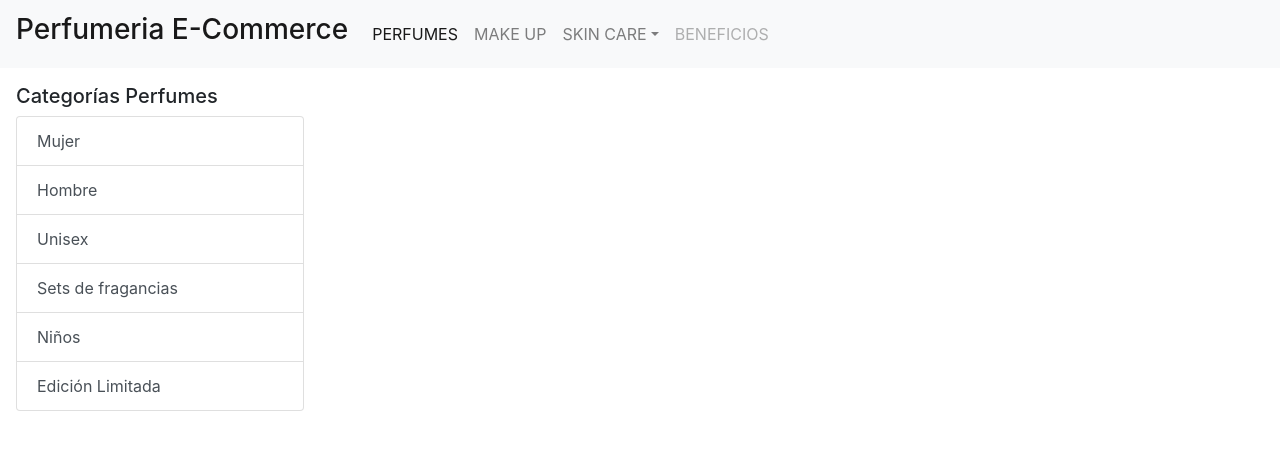
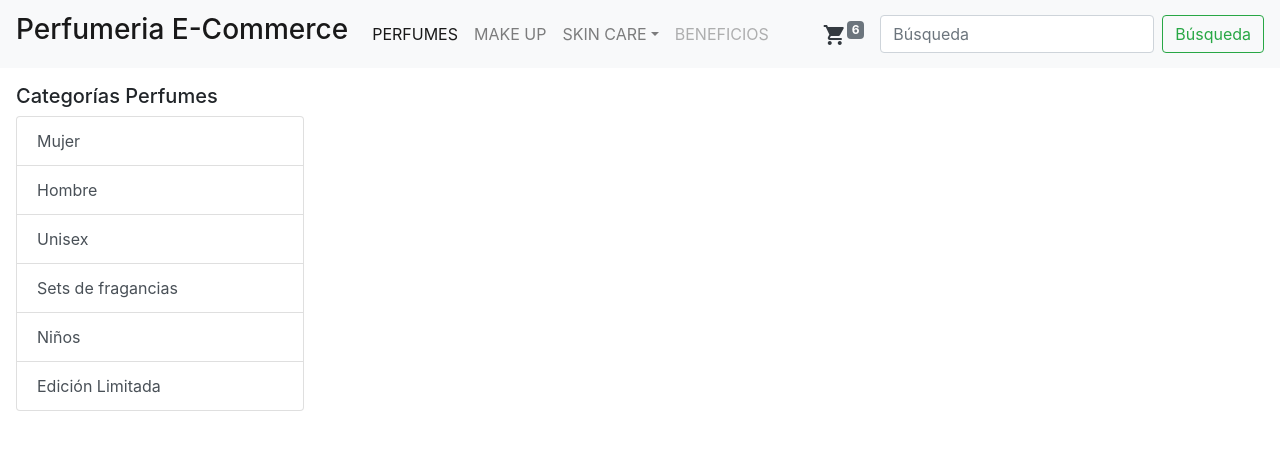
Before and after one commit to luchoALV29/perfumeria-ecommerce, a React (Create React App) app: page / in a window 1280 px wide. Shown: the top 450 px of the page. Built offline with nearby package versions, Linux system fonts and the light colour scheme.

Commit message:
Added cardwidget component

```diff
--- a/public/index.html
+++ b/public/index.html
@@ -25,6 +25,7 @@
       Learn how to configure a non-root public URL by running `npm run build`.
     -->
     <link rel="stylesheet" href="https://cdn.jsdelivr.net/npm/bootstrap@4.3.1/dist/css/bootstrap.min.css" integrity="sha384-ggOyR0iXCbMQv3Xipma34MD+dH/1fQ784/j6cY/iJTQUOhcWr7x9JvoRxT2MZw1T" crossorigin="anonymous">
+    <link href="https://fonts.googleapis.com/icon?family=Material+Icons" rel="stylesheet">
     <title>Perfumeria E-Commerce</title>
   </head>
   <body>
--- a/src/App.js
+++ b/src/App.js
@@ -1,16 +1,18 @@
 import logo from './logo.svg';
 import './App.css';
 import Navbar from './components/Navbar';
-import List from './components/List'
+import List from './components/List';
+import CartWidget from './components/CartWidget';
 
 function App() {
 
   const Categorias = ['Mujer', 'Hombre', 'Unisex', 'Sets de fragancias', 'Niños', 'Edición Limitada'];
+  const CantidadItems = 6;
 
   return (
     <div className="App">
       <header className="App-header">
-        <Navbar />
+        <Navbar><CartWidget cantidadItems={CantidadItems}/></Navbar>
         <List categorias={Categorias}/>
       </header>
     </div>
--- /dev/null
+++ b/src/components/CartWidget/CartWidget.jsx
@@ -0,0 +1,16 @@
+import PropTypes from 'prop-types'
+
+const CartWidget = ({cantidadItems}) => {
+    return (
+        <div class="pr-3">
+            <span class="material-icons text-dark align-middle">shopping_cart</span>
+            <span class="badge badge-secondary align-top">{cantidadItems}</span>
+        </div>
+    )
+}
+
+CartWidget.proptype = {
+    cantidadItems: PropTypes.number.isRequired
+}
+
+export default CartWidget
--- /dev/null
+++ b/src/components/CartWidget/index.js
@@ -0,0 +1,2 @@
+import CartWidget from "./CartWidget"
+export default CartWidget;
--- a/src/components/Navbar/Navbar.jsx
+++ b/src/components/Navbar/Navbar.jsx
@@ -1,4 +1,6 @@
-const Navbar = () => {
+import PropTypes from 'prop-types'
+
+const Navbar = ({children}) => {
     return(
         <nav class="navbar navbar-expand-lg navbar-light bg-light">
             <a class="navbar-brand" href="#"><h3>Perfumeria E-Commerce</h3></a>
@@ -31,8 +33,19 @@ const Navbar = () => {
                     </li>
                 </ul>
             </div>
+            <div>
+                {children}
+            </div>
+            <form class="form-inline my-2 my-lg-0">
+                <input class="form-control mr-sm-2" type="search" placeholder="Búsqueda" aria-label="Search" />
+                    <button class="btn btn-outline-success my-2 my-sm-0" type="submit">Búsqueda</button>
+            </form>
         </nav>
     )
 }
 
+Navbar.proptype = {
+    children: PropTypes.element
+}
+
 export default Navbar
```
